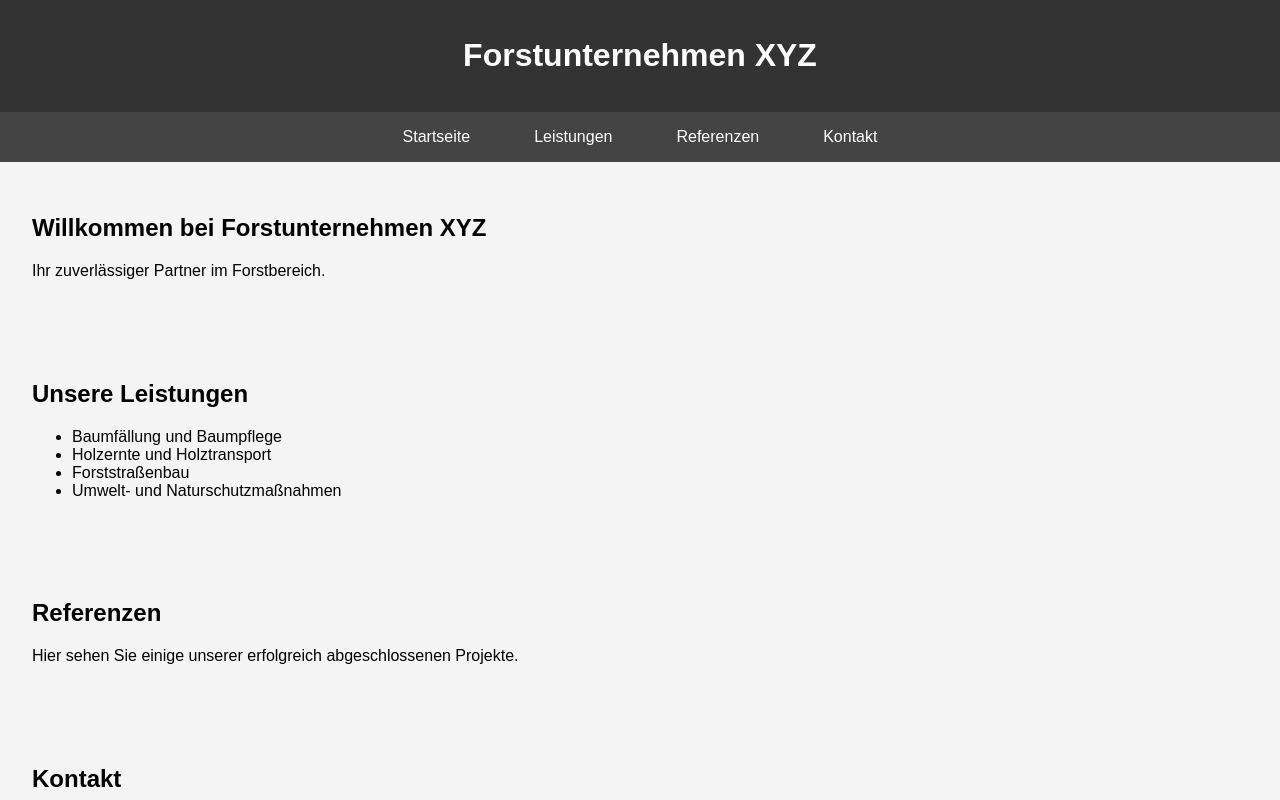
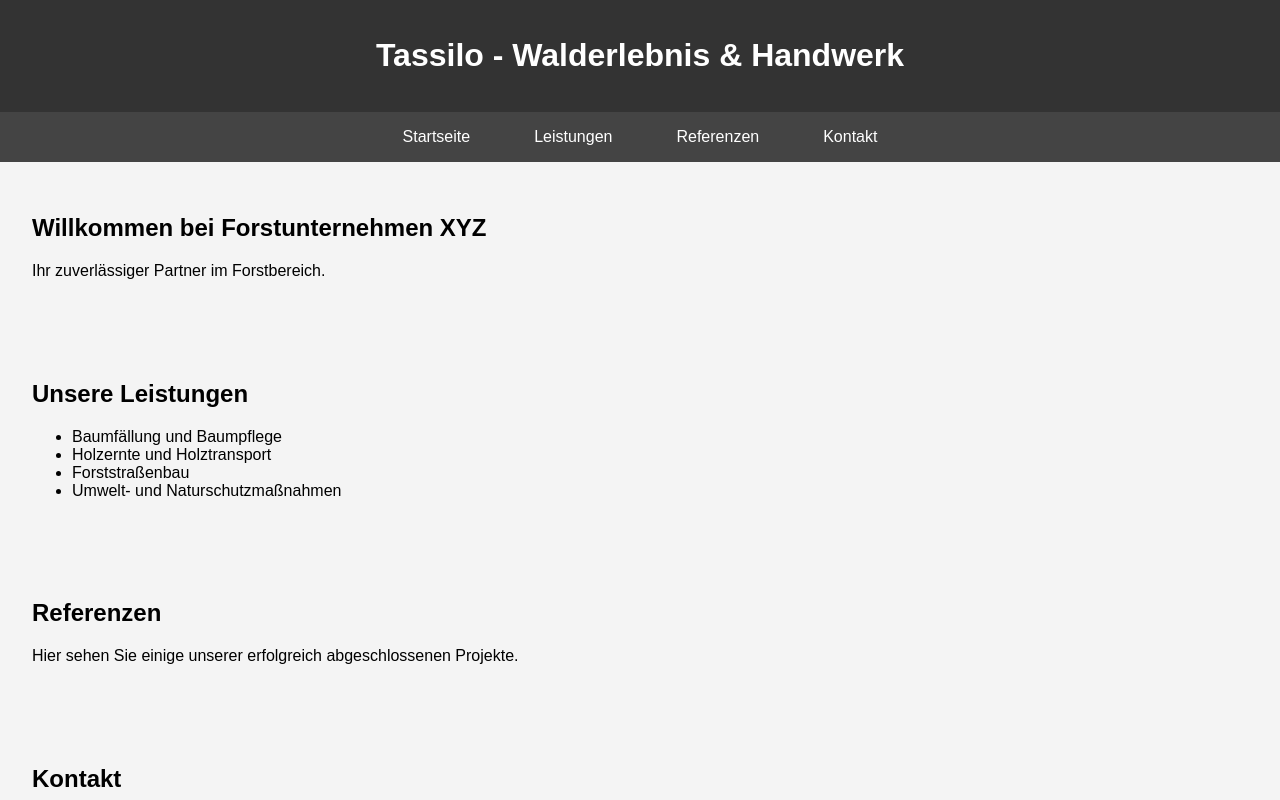
Before and after one commit to tassilo-forst/tassilo-forst.github.io, a plain HTML site: page index.html in a window 1280 px wide. Shown: the top 800 px of the page. Drawn offline with Linux system fonts and the light colour scheme.

Commit message:
Titel angepasst

```diff
--- a/index.html
+++ b/index.html
@@ -49,7 +49,7 @@
 
 <body>
     <header>
-        <h1>Forstunternehmen XYZ</h1>
+        <h1>Tassilo - Walderlebnis & Handwerk</h1>
     </header>
 
     <nav>
```
